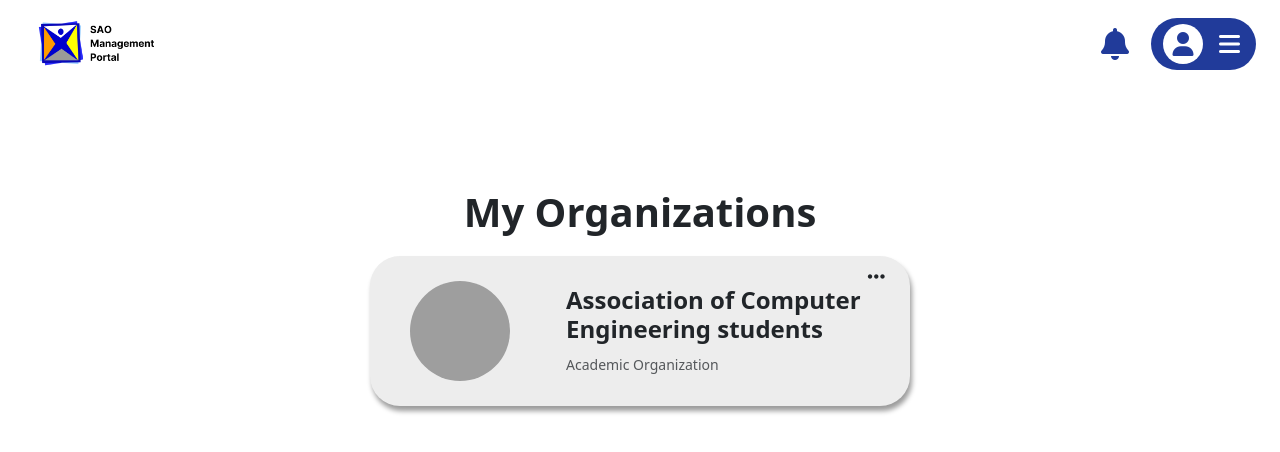
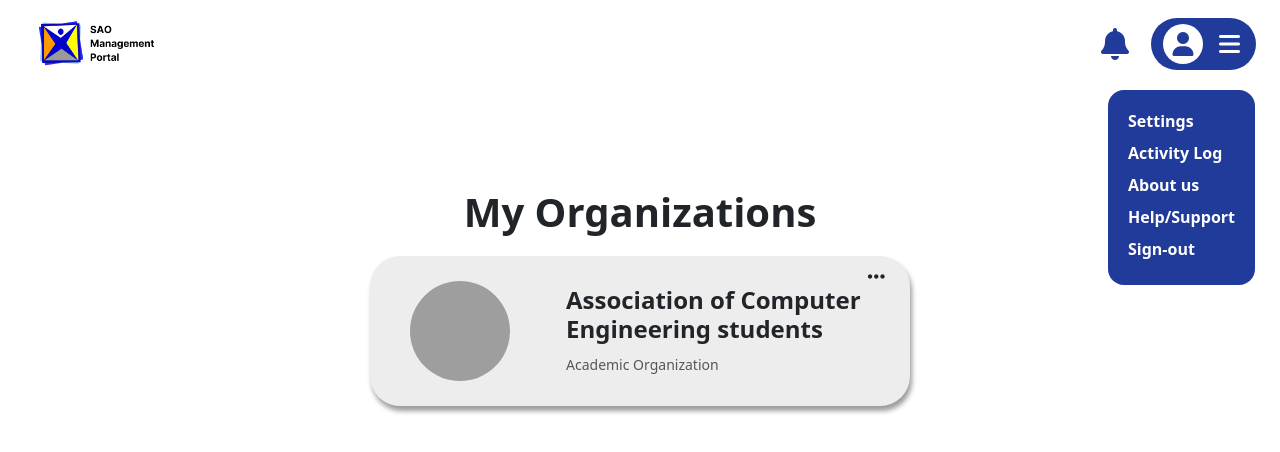
Before and after one commit to joaqss/SAO-MANAGEMENT-PORTAL, a plain HTML site: page pages/myorganizations.html in a window 1280 px wide. Drawn offline with nearby package versions, Linux system fonts and the light colour scheme; grey boxes are pictures that could not be loaded.

Commit message:
Update Pages

```diff
--- a/pages/myorganizations.html
+++ b/pages/myorganizations.html
@@ -16,11 +16,20 @@
         <i class="fa-solid fa-bell fa-2xl" > </i>
 
         <div class="user-burger">
-          <i class="fa-solid fa-user fa-xl"></i>
-          <i class="fa-solid fa-bars fa-xl"></i>
+          <div class="user-burger-icons">
+            <i class="fa-solid fa-user fa-xl"></i>
+            <i class="fa-solid fa-bars fa-xl"></i>
+          </div>
+
+          <ul class="bars-dropdown">
+              <li class="dropdown-options"> Settings </li>
+              <li class="dropdown-options"> Activity Log</li>
+              <li class="dropdown-options"> About us </li>
+              <li class="dropdown-options"> Help/Support </li>
+              <li class="dropdown-options"> <a href="./index.html"> Sign-out </a></li>
+          </ul>
+
         </div>
-
-
 
     </navbar>
 
--- a/styles/02-layout/index.scss
+++ b/styles/02-layout/index.scss
@@ -75,6 +75,11 @@ main {
 
             .btn-signIn:hover {
                 background-color: #2d4ec6;
+            }
+
+            a {
+                text-decoration: none;
+                color: white;
             }
         }
 
@@ -232,7 +237,4 @@ main {
         visibility: visible;
     }
 
-
-
-
 }
--- a/styles/02-layout/myorganizations.scss
+++ b/styles/02-layout/myorganizations.scss
@@ -26,7 +26,7 @@
 
     }
 
-    .user-burger {
+    .user-burger-icons {
         margin-right: 24px;
         background-color: #213B9A;
         padding: 6px 12px;
@@ -53,8 +53,39 @@
             @include centerItems();
             margin-right: 4px;
             cursor: pointer;
+        }
 
+    }
 
+    .bars-dropdown {
+        list-style-type: none;
+        display: block;
+        flex-direction: column;
+        position: absolute;
+        left: auto;
+        right: 25px;
+        top: 90px;
+        background-color: #213B9A;
+        padding: 15px 0px 20px 0px;
+        border-radius: 16px;
+        font-size: 16px;
+        font-weight: bold;
+        color: white;
+        line-height: 32px;
+
+        .dropdown-options {
+            padding-left: 20px;
+            padding-right: 20px;
+        }
+
+        .dropdown-options:hover {
+            background-color:#1a2f79;
+            border-radius: 10px;
+        }
+
+        a {
+            text-decoration: none;
+            color: white;
         }
     }
 }
```
Also changed, not shown: pages/index.html (+2 -2 lines), styles/02-layout/index.css, styles/02-layout/myorganizations.css, 2 other files.
